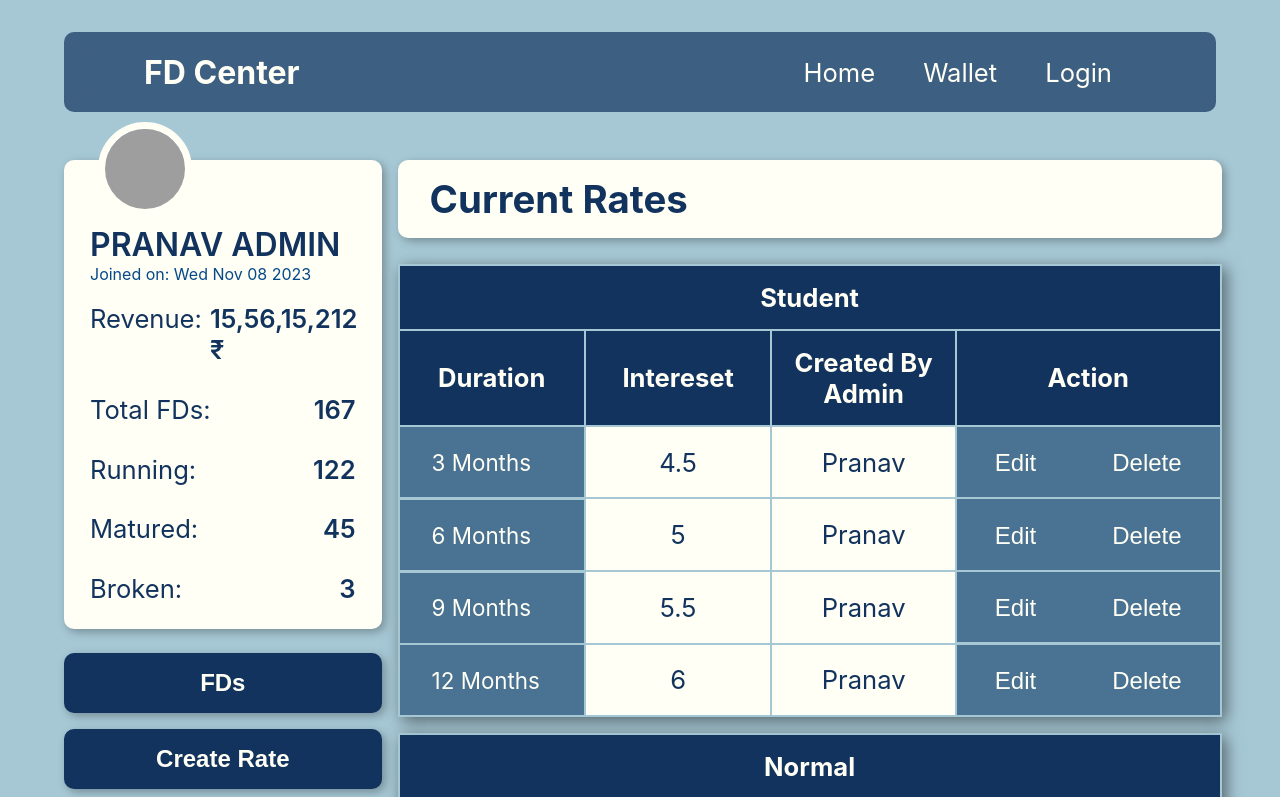
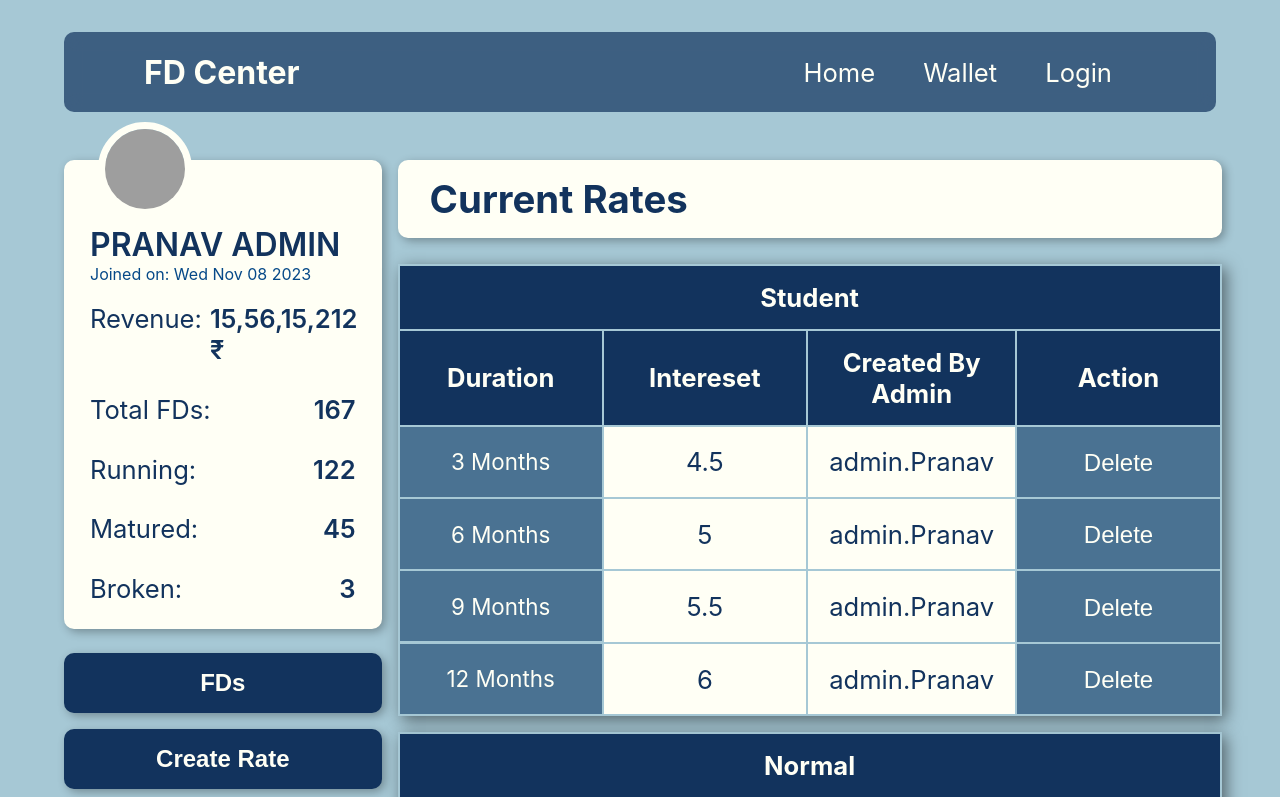
Before and after one commit to Pranav1326/fd-react-app, a React (Create React App) app: page /admindashboard in a window 1280 px wide. Shown: the top 797 px of the page. Built offline with nearby package versions, Linux system fonts and the light colour scheme; grey boxes are pictures that could not be loaded.

Commit message:
Minor fixes

```diff
--- a/src/components/Admin/AdminDashboard/CurrentRates.jsx
+++ b/src/components/Admin/AdminDashboard/CurrentRates.jsx
@@ -8,73 +8,73 @@ const CurrentRates = (props) => {
             interestRate: 4.5,
             months: 3,
             for: "student",
-            createdBy: "Pranav"
+            createdBy: "admin.Pranav"
         },
         {
             interestRate: 4,
             months: 3,
             for: "normal",
-            createdBy: "Pranav"
+            createdBy: "admin.Pranav"
         },
         {
             interestRate: 4.6,
             months: 3,
             for: "senior",
-            createdBy: "Pranav"
+            createdBy: "admin.Pranav"
         },
         {
             interestRate: 5,
             months: 6,
             for: "student",
-            createdBy: "Pranav"
+            createdBy: "admin.Pranav"
         },
         {
             interestRate: 4.7,
             months: 6,
             for: "normal",
-            createdBy: "Pranav"
+            createdBy: "admin.Pranav"
         },
         {
             interestRate: 5,
             months: 6,
             for: "senior",
-            createdBy: "Pranav"
+            createdBy: "admin.Pranav"
         },
         {
             interestRate: 5.5,
             months: 9,
             for: "student",
-            createdBy: "Pranav"
+            createdBy: "admin.Pranav"
         },
         {
             interestRate: 5.2,
             months: 9,
             for: "normal",
-            createdBy: "Pranav"
+            createdBy: "admin.Pranav"
         },
         {
             interestRate: 5.6,
             months: 9,
             for: "senior",
-            createdBy: "Pranav"
+            createdBy: "admin.Pranav"
         },
         {
             interestRate: 6,
             months: 12,
             for: "student",
-            createdBy: "Pranav"
+            createdBy: "admin.Pranav"
         },
         {
             interestRate: 5.9,
             months: 12,
             for: "normal",
-            createdBy: "Pranav"
+            createdBy: "admin.Pranav"
         },
         {
             interestRate: 6.2,
             months: 12,
             for: "senior",
-            createdBy: "Pranav"
+            createdBy: "admin.Pranav"
         },
     ];
 
@@ -85,10 +85,10 @@ const CurrentRates = (props) => {
                     <td className='duration'>{rate.months} Months</td>
                     <td>{rate.interestRate}</td>
                     <td>{rate.createdBy}</td>
-                    <tr className='actions'>
+                    <td className='edit-btn-box'><button>Delete</button></td>
+                    {/* <tr className='actions'>
                         <td className='edit-btn-box'><button>Edit</button></td>
-                        <td className='edit-btn-box'><button>Delete</button></td>
-                    </tr>
+                    </tr> */}
                 </tr>
             );
         }
--- a/src/components/Admin/AdminDashboard/currentrates.css
+++ b/src/components/Admin/AdminDashboard/currentrates.css
@@ -46,6 +46,7 @@ table .duration{
     background-color: var(--medium-color);
     color: var(--font-white-color);
     padding: 1.34rem 2rem;
+    justify-content: center;
 }
 
 table td{
@@ -61,7 +62,6 @@ table .edit-btn-box{
     text-align: center;
     background-color: var(--medium-color);
     padding: 1.2rem 2rem;
-    width: 100%;
 }
 
 table .edit-btn-box button{
--- a/src/components/Admin/AuthAdmin/applyforadmin.css
+++ b/src/components/Admin/AuthAdmin/applyforadmin.css
@@ -25,7 +25,7 @@
 .apply-for-admin-username{
     display: flex;
     flex-direction: column;
-    align-items: start;
+    align-items: flex-start;
     justify-content: space-between;
     margin-bottom: 0.5rem;
 }
--- a/src/components/Otp/Otp.jsx
+++ b/src/components/Otp/Otp.jsx
@@ -29,8 +29,8 @@ const Otp = (props) => {
                         autoComplete='off'
                         onChange={e => setOtp(e.target.value)}
                         value={otp}
-                        minLength='4'
-                        maxLength='4'
+                        minLength='6'
+                        maxLength='6'
                         onInput={(e) =>  {
                             e.target.value = e.target.value.replace(/[^0-9]/g, '')
                         }}
--- a/src/components/User/Profile/Profile.jsx
+++ b/src/components/User/Profile/Profile.jsx
@@ -27,7 +27,7 @@ const Profile = () => {
   // user
   const user = jwtPayloadDecoder.getPayload(JSON.parse(sessionStorage.getItem("fdt")));
 
-  const renderAccountHistory = accountHistory && accountHistory.map(transaction => {
+  const renderAccountHistory = accountHistory && accountHistory.reverse().map(transaction => {
     return (
       <AccountHistory
         key={transaction._id}
@@ -52,7 +52,7 @@ const Profile = () => {
     // eslint-disable-next-line
   }, []);
 
-  const fdHistory = user.FdDetails.map(fd => {
+  const fdHistory = user.FdDetails.reverse().map(fd => {
     return (
       <FdHistory
         key={fd._id}
--- a/src/components/User/Wallet/Wallet.jsx
+++ b/src/components/User/Wallet/Wallet.jsx
@@ -30,7 +30,7 @@ const Wallet = () => {
           <div className="account-history">
             <h1 className='heading'> Transaction History </h1>
             {
-              transactions && transactions.map(tran => {
+              transactions && transactions.reverse().map(tran => {
                 return(
                   <AccountHistory
                     key={tran._id}
```
